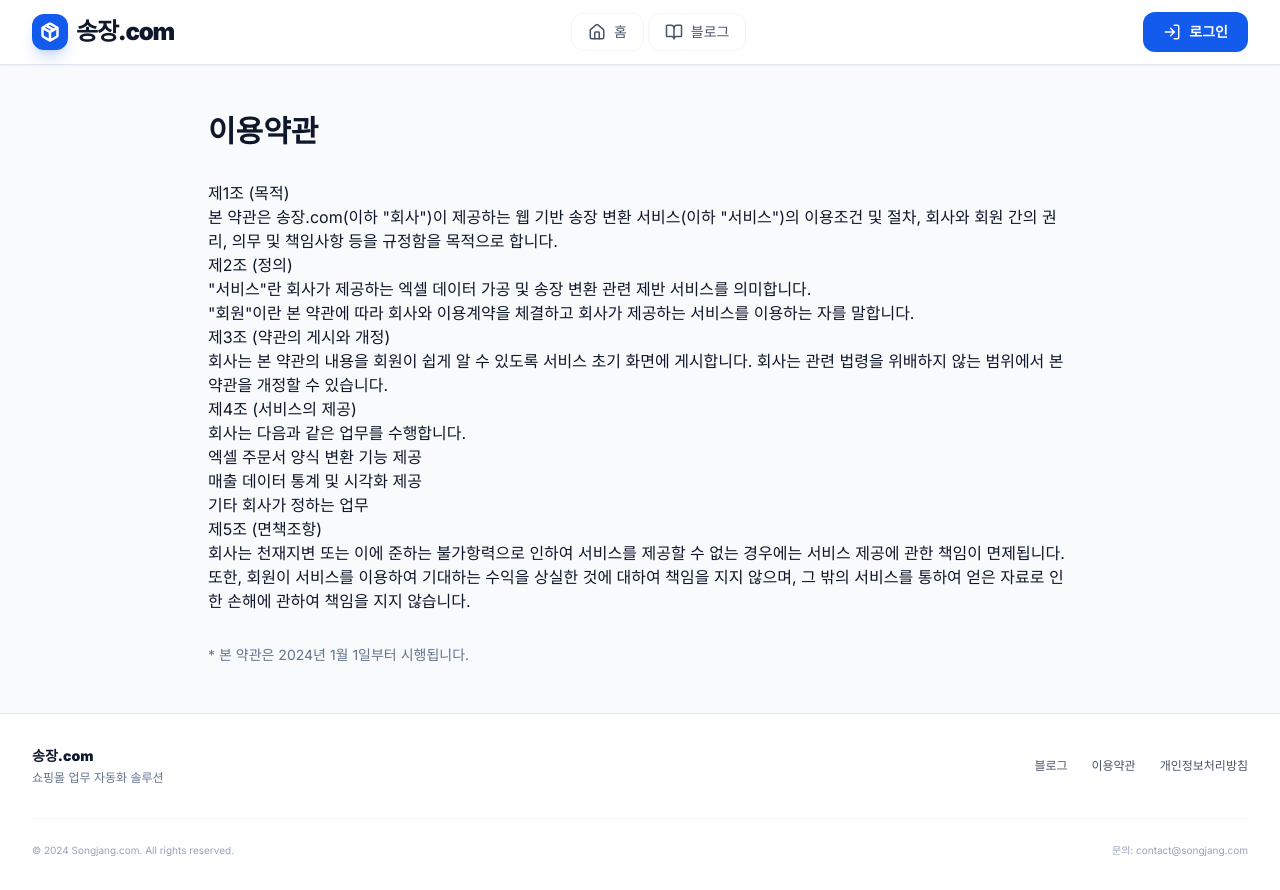
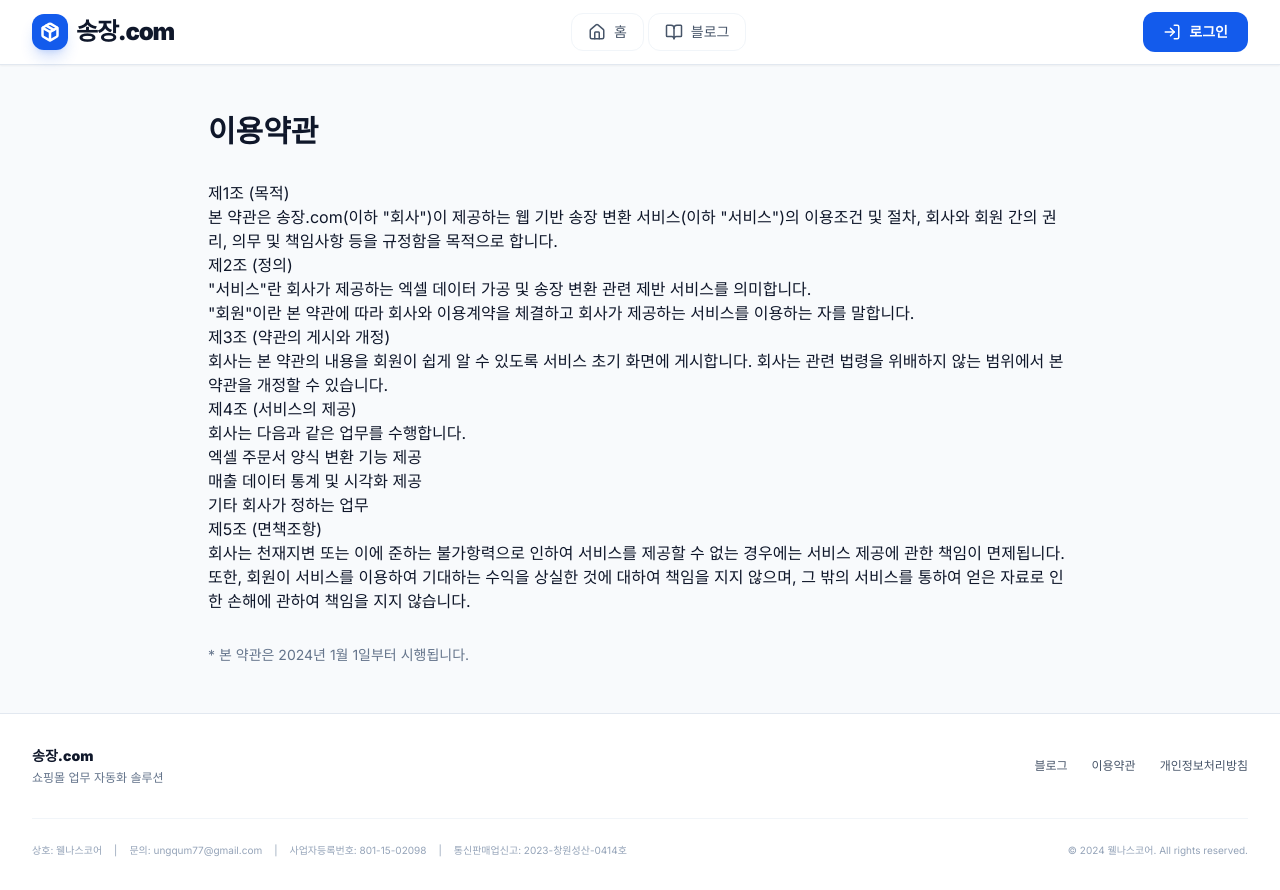
Before and after one commit to ungqum77/InvoiceConverter_Supabase, a React (Vite) app: page /#/terms in a window 1280 px wide. Built offline with nearby package versions, Linux system fonts and the light colour scheme.

Commit message:
Add files via upload

```diff
--- a/components/Footer.tsx
+++ b/components/Footer.tsx
@@ -1,3 +1,4 @@
+
 import React from 'react';
 import { Link } from 'react-router-dom';
 
@@ -18,9 +19,17 @@ export const Footer: React.FC = () => {
           </div>
         </div>
 
-        <div className="mt-8 pt-6 border-t border-slate-100 flex flex-col md:flex-row justify-between items-center gap-2">
-            <p className="text-[10px] text-slate-400">© 2024 Songjang.com. All rights reserved.</p>
-            <p className="text-[10px] text-slate-400">문의: contact@songjang.com</p>
+        <div className="mt-8 pt-6 border-t border-slate-100 flex flex-col md:flex-row justify-between items-center gap-4">
+            <div className="text-[10px] text-slate-400 flex flex-col sm:flex-row gap-1 sm:gap-3 text-center sm:text-left items-center flex-wrap justify-center md:justify-start">
+                <span>상호: 웰나스코어</span>
+                <span className="hidden sm:inline">|</span>
+                <span>문의: ungqum77@gmail.com</span>
+                <span className="hidden sm:inline">|</span>
+                <span>사업자등록번호: 801-15-02098</span>
+                <span className="hidden sm:inline">|</span>
+                <span>통신판매업신고: 2023-창원성산-0414호</span>
+            </div>
+            <p className="text-[10px] text-slate-400 whitespace-nowrap">© 2024 웰나스코어. All rights reserved.</p>
         </div>
       </div>
     </footer>
```
